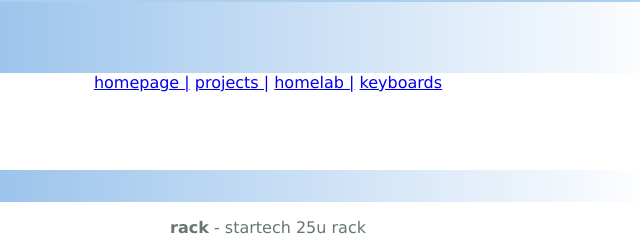
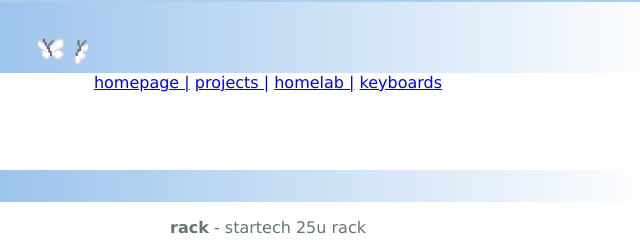
Before and after one commit to ramdisker/ramdisk.dev, a plain HTML site: page homelab.html in a window 1280 px wide. Shown: the top 240 px of the page, 372-1012 px from the left. Drawn offline with Linux system fonts and the light colour scheme.

Commit message:
this should work
breh

```diff
--- a/homelab.html
+++ b/homelab.html
@@ -16,6 +16,7 @@
 <body>
     <header>
         <img src="/header/naviana2.png" alt="logo">
+        <img src="/header/whitebutterfly.gif" height="50" width="50" alt="butterfly" style="vertical-align: middle;">
     </header>
 
     <nav>
```
Also changed, not shown: index.html (+1 -0 lines), keyboards.html (+1 -0 lines), not_found.html (+1 -0 lines), projects.html (+1 -0 lines).
